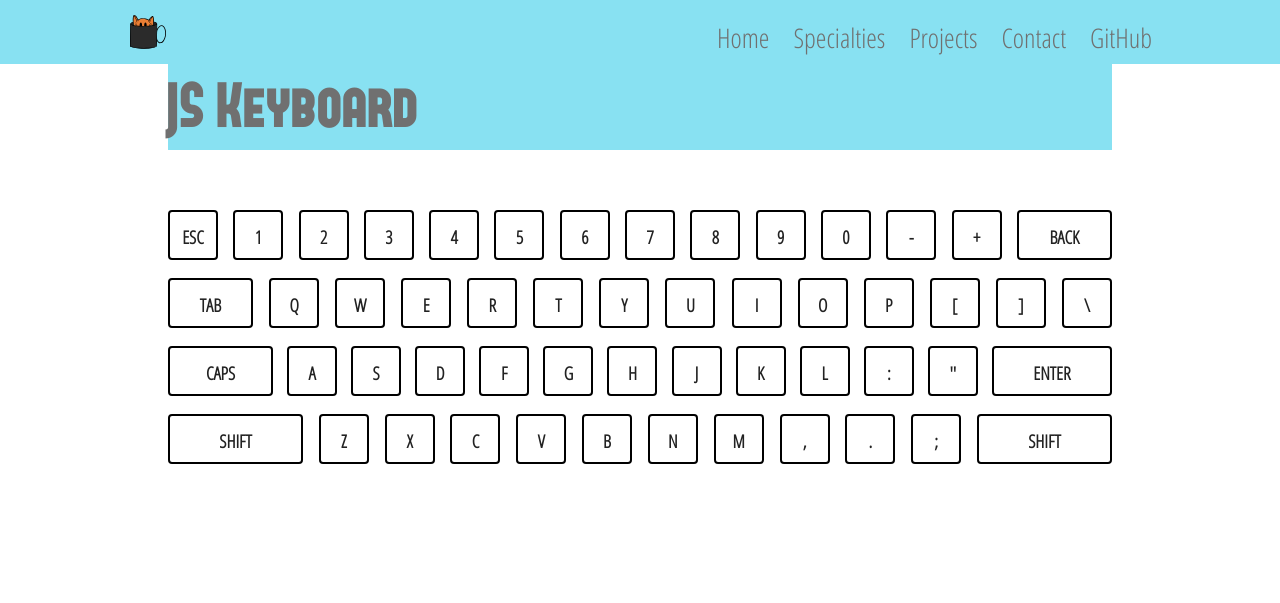
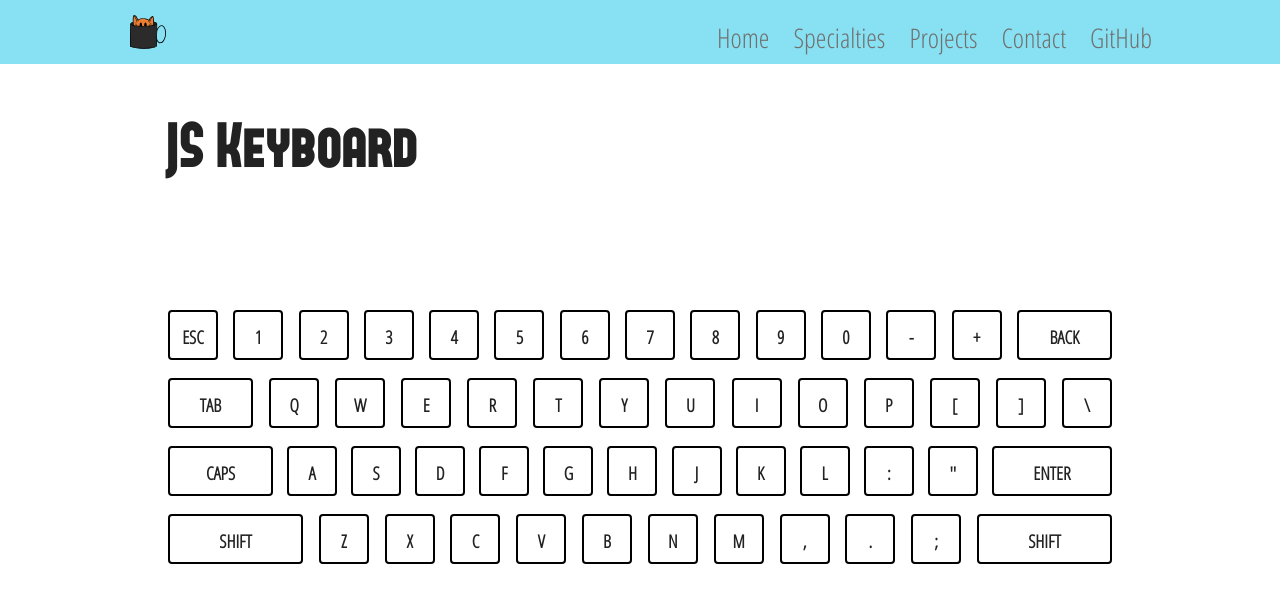
Before and after one commit to tristanhampton/portfolio, a PHP site: page /playground/keyboard/index.html in a window 1280 px wide. Shown: the top 603 px of the page. Run offline with PHP 8.4, Linux system fonts and the light colour scheme.

Commit message:
Cleaning up some of the styles and layout

```diff
--- a/css/styles.css
+++ b/css/styles.css
@@ -850,8 +850,8 @@ section.projects .projects__item p {
   max-width: 50rem;
 }
 
-header,
-nav {
+.site-header,
+.site-nav {
   background-color: #88E1F2;
   color: #707070;
 }
@@ -1108,5 +1108,8 @@ footer .contact button:hover, footer .contact button:focus {
     transform: translateY(-5%);
   }
 }
+.page__header {
+  padding: 4rem 0 6rem;
+}
 
 /*# sourceMappingURL=styles.css.map */
--- a/index.html
+++ b/index.html
@@ -20,13 +20,13 @@
 </head>
 
 <body>
-    <header>
+    <header class="site-header">
         <div class="header-container">
             <img src="img/logo.svg" alt="Tristan Hampton's logo. It's a cat in a coffee cup.">
             <div class="hamburger">
                 <div></div>
             </div>
-            <nav>
+            <nav class="site-nav">
                 <ul>
                     <li><a href="https://www.tristanhampton.ca">Home</a></li>
                     <li><a href="https://www.tristanhampton.ca#specialties">Specialties</a></li>
--- a/playground/keyboard/index.html
+++ b/playground/keyboard/index.html
@@ -9,13 +9,13 @@
 </head>
 
 <body>
-	<header>
+	<header class="site-header">
 		<div class="header-container">
 			<img src="/img/logo.svg" alt="Tristan Hampton's logo. It's a cat in a coffee cup.">
 			<div class="hamburger">
 				<div></div>
 			</div>
-			<nav>
+			<nav class="site-nav">
 				<ul>
 					<li><a href="https://www.tristanhampton.ca">Home</a></li>
 					<li><a href="https://www.tristanhampton.ca#specialties">Specialties</a></li>
@@ -26,11 +26,15 @@
 			</nav>
 		</div>
 	</header>
-	<main class="main main--js-keyboard">
+
+	<section class="page__header">
 		<div class="container">
-			<header class="page-header">
-				<h1>JS Keyboard</h1>
-			</header>
+			<h1>JS Keyboard</h1>
+		</div>
+	</section>
+
+	<main class="page__main main--js-keyboard">
+		<div class="container">
 			<div class="js-keybaord">
 				<ul class="js-keyboard__row js-keyboard__row-0">
 					<li class="js-keyboard__key pinky" id="esc">ESC</li>
--- a/scss/includes/_header.scss
+++ b/scss/includes/_header.scss
@@ -1,6 +1,6 @@
 // STYLING
-header,
-nav {
+.site-header,
+.site-nav {
     background-color: $blue;
     color: $text-gray;
 }
--- /dev/null
+++ b/scss/includes/_page-banner.scss
@@ -0,0 +1,3 @@
+.page__header {
+	padding: 4rem 0 6rem;
+}
--- a/scss/styles.scss
+++ b/scss/styles.scss
@@ -11,3 +11,4 @@
 @import 'includes/header';
 @import 'includes/footer';
 @import 'includes/js-keyboard';
+@import 'includes/page-banner'
```
Also changed, not shown: 1 other file.
